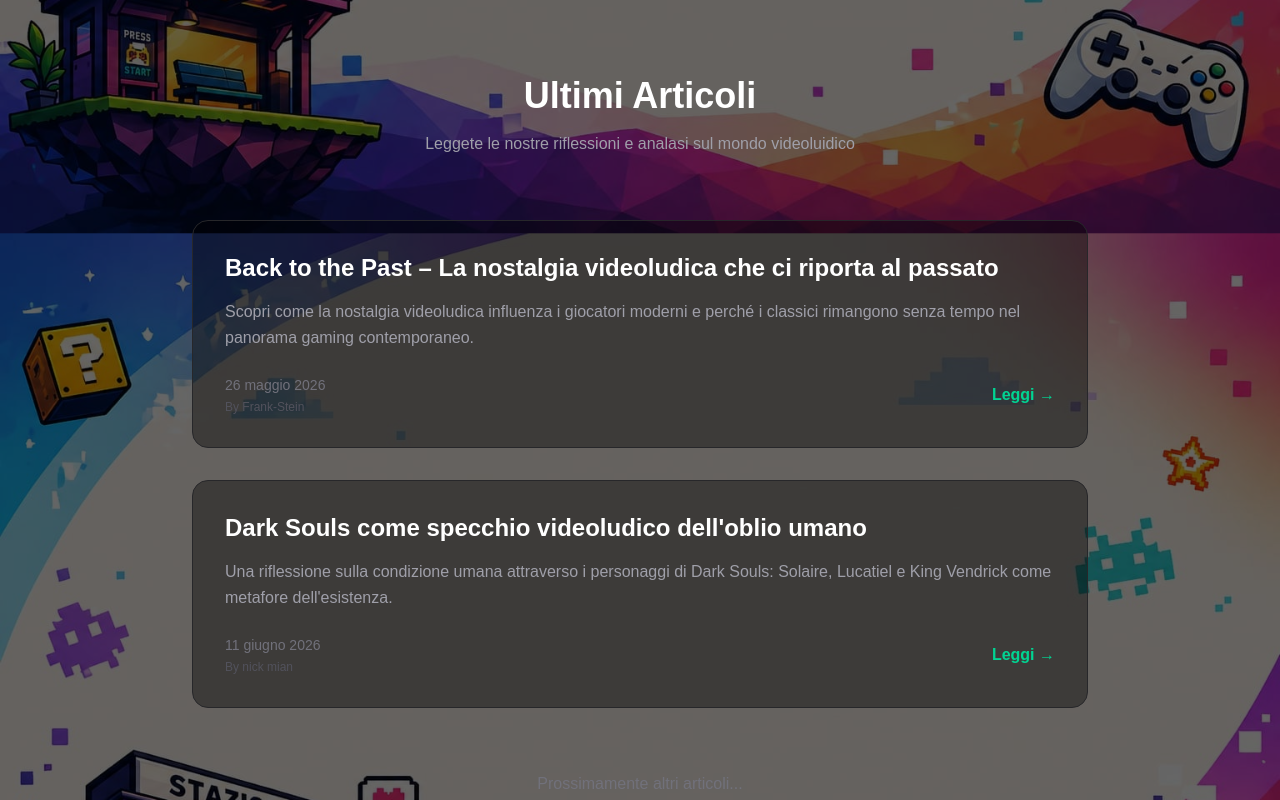
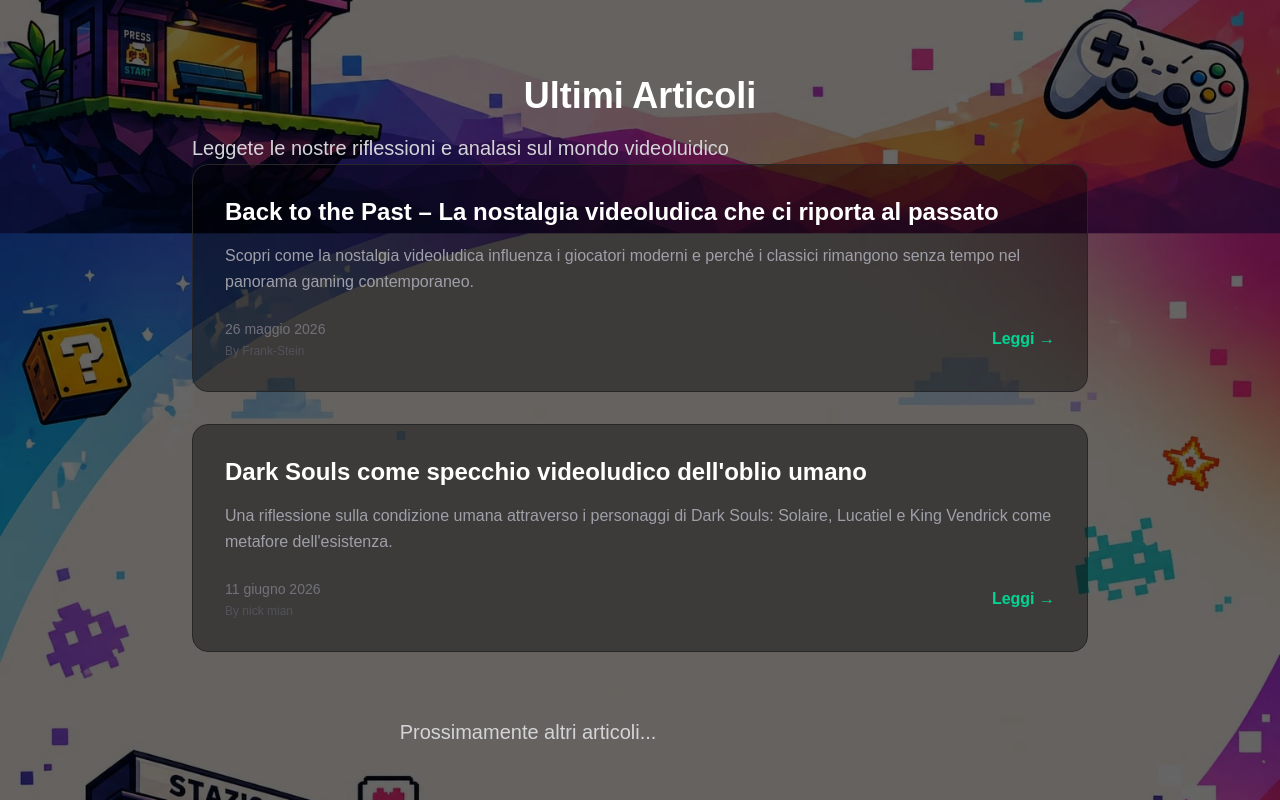
Before and after one commit to mw7qkxdcpj-collab/stazione-poligonale, a Next.js app: page / in a window 1280 px wide. Shown: the part 620-1420 px from the top of the page. Built offline with nearby package versions, Linux system fonts and the light colour scheme.

Commit message:
piccola modifica

```diff
--- a/app/page.tsx
+++ b/app/page.tsx
@@ -65,7 +65,7 @@ export default function Home() {
           <h2 className="text-4xl font-bold text-white mb-4 text-center">
             Ultimi Articoli
           </h2>
-          <p className="text-zinc-400 text-center mb-16 max-w-xl mx-auto">
+          <p className="text-zinc-300 text-lg sm:text-xl max-w-2xl leading-relaxed">
             Leggete le nostre riflessioni e analasi sul mondo videoluidico
           </p>
 
@@ -106,7 +106,7 @@ export default function Home() {
           </div>
 
           <div className="text-center mt-16">
-            <p className="text-zinc-500">Prossimamente altri articoli...</p>
+            <p className="text-zinc-300 text-lg sm:text-xl max-w-2xl leading-relaxed">Prossimamente altri articoli...</p>
           </div>
         </div>
       </section>
```
